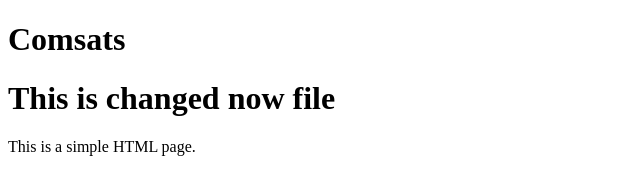
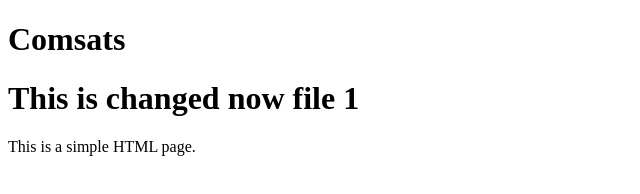
Before and after one commit to sk7434/Devops-Project1, a plain HTML site: page index.html in a window 1280 px wide. Shown: the full height of the page, 0-640 px from the left. Drawn offline with Linux system fonts and the light colour scheme.

Commit message:
Update index.html

```diff
--- a/index.html
+++ b/index.html
@@ -7,7 +7,7 @@
 <body>
     <h1>Comsats</h1>
 
-    <h1>This is changed now file </h1>
+    <h1>This is changed now file 1 </h1>
     <p>This is a simple HTML page.</p>
 </body>
 </html>
```
